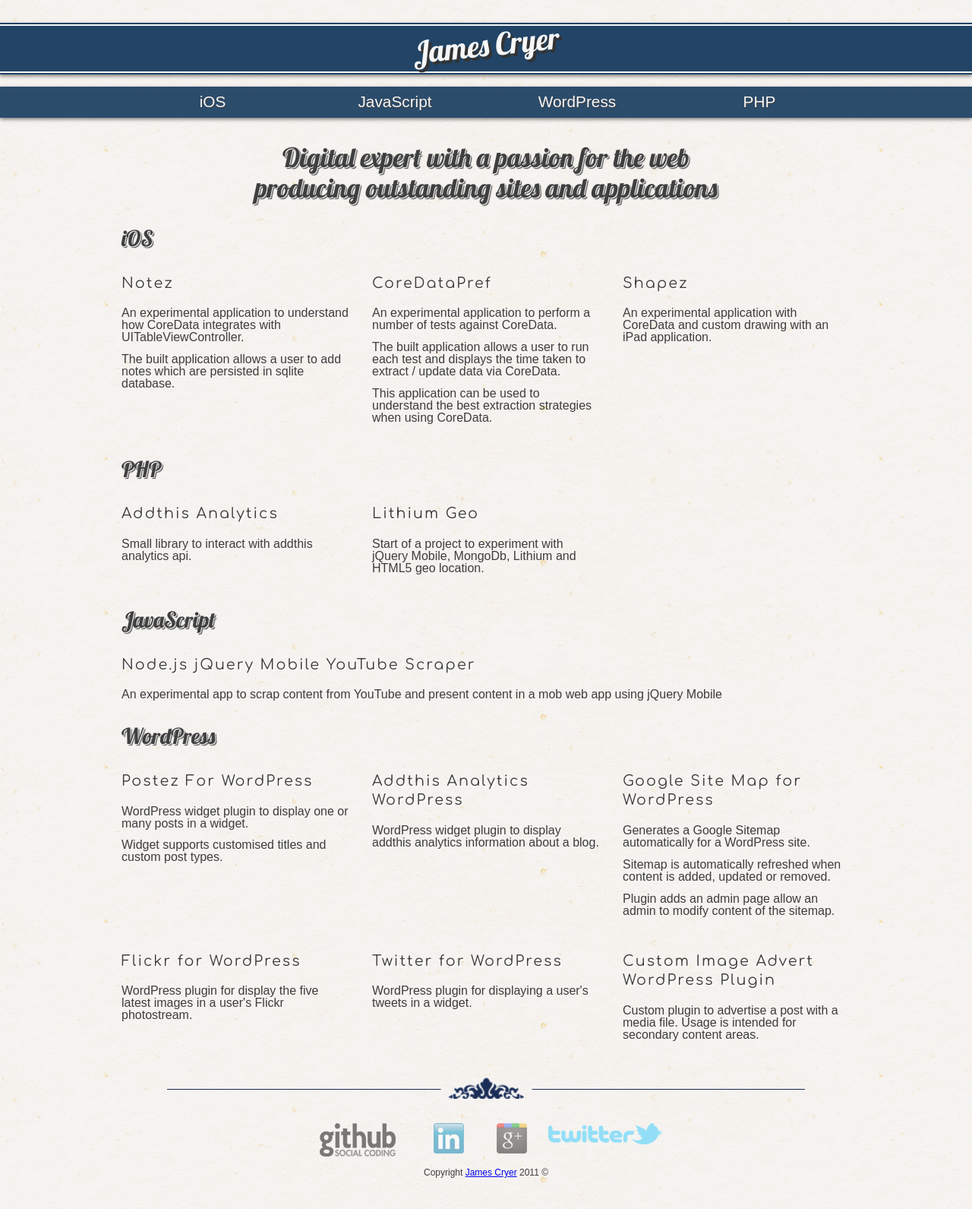
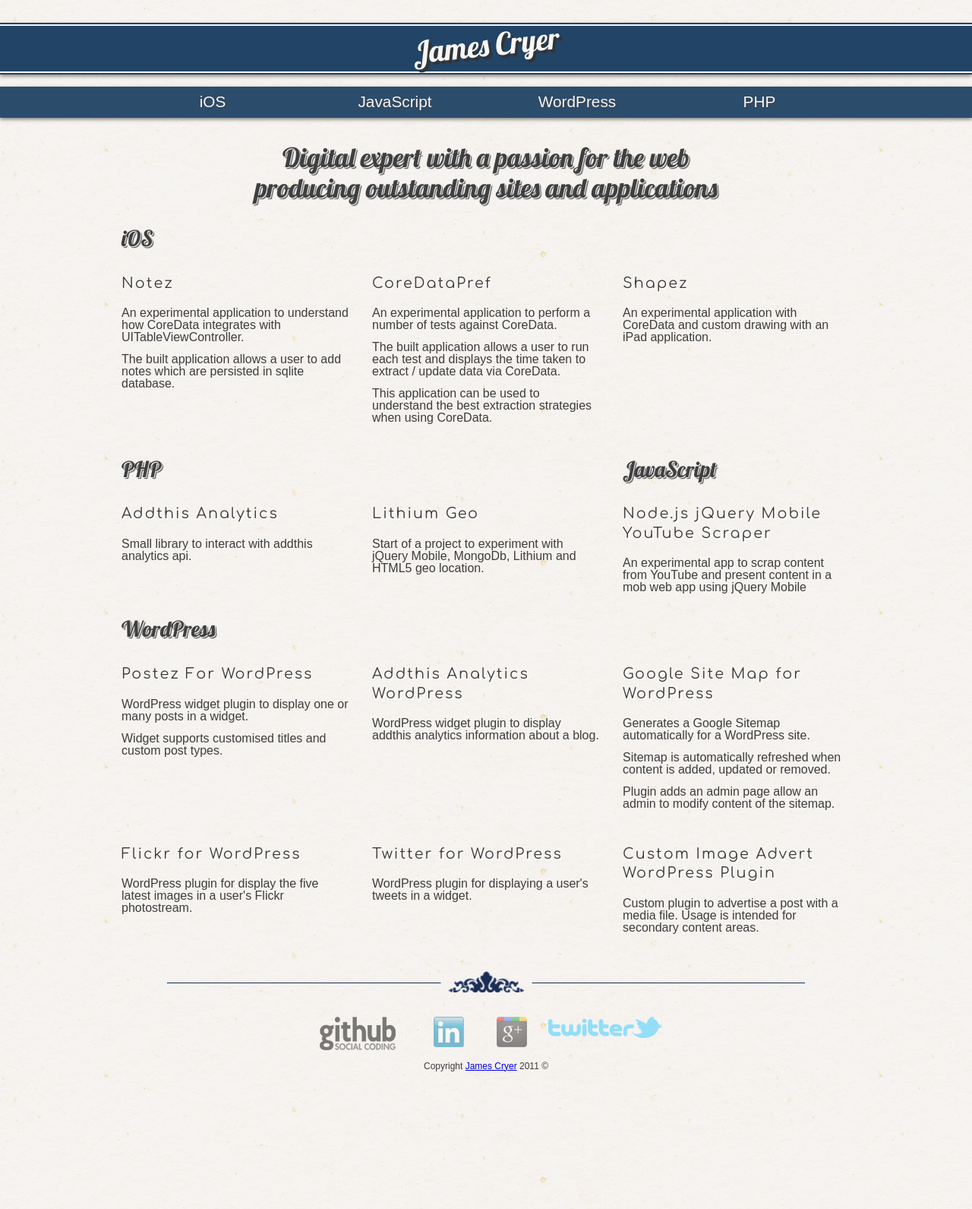
Before and after one commit to jrcryer/jrcryer.github.com, a Jekyll site: the page built from index.html, in a window 1280 px wide. Shown: the whole page at 76% size. Built offline with Jekyll 4.4.1, drawn with Linux system fonts in a browser that asks for light colours; nearby versions of some CDN libraries; some web fonts are replaced.

Commit message:
Adding more styling for desktop users

```diff
--- a/index.html
+++ b/index.html
@@ -26,7 +26,7 @@ layout: application
         </section>
     </section>
 
-    <section>
+    <section class="php">
         <header>
             <h2 id="php"><a name="php">PHP</a></h2>
         </header>
@@ -35,14 +35,14 @@ layout: application
                 <h3><a href="https://github.com/jrcryer/addthis-analytics">Addthis Analytics</a></h3>
                 <p>Small library to interact with <a href="http://www.addthis.com">addthis</a> analytics api.</p>
             </div>
-            <div  class="project second">
+            <div  class="project">
                 <h3><a href="https://github.com/jrcryer/lithium-geo">Lithium Geo</a></h3>
                 <p>Start of a project to experiment with jQuery Mobile, MongoDb, Lithium and HTML5 geo location.</p>
             </div>
         </section>
     </section>
 
-    <section>
+    <section class="javascript">
         <header>
             <h2 id="javascript"><a name="javascript">JavaScript</a></h2>
         </header>
--- a/stylesheets/application.css
+++ b/stylesheets/application.css
@@ -293,4 +293,19 @@ footer .copyright {
     article section div.mid {
         clear: none;
     }
+    .php {
+        float: left;
+        width: 68.75%;
+    }
+    .php .project {
+        width: 45.4545454545%;
+    }
+    .php .first {
+        padding-right: 4.54545454545%;
+    }
+    .javascript {
+        float: left;
+        clear: none;
+        width: 31.25%;
+    }
 }
```
